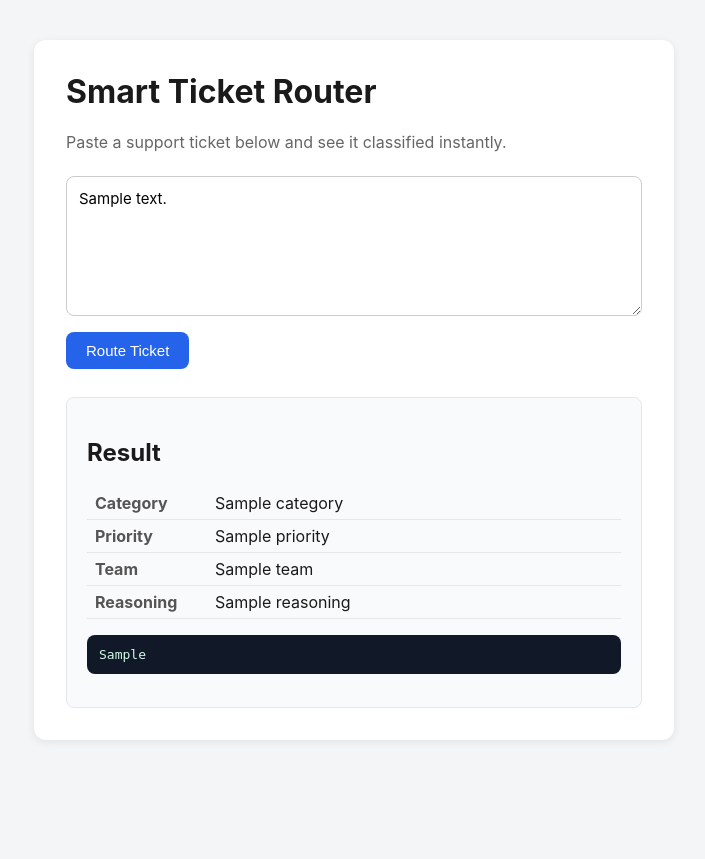
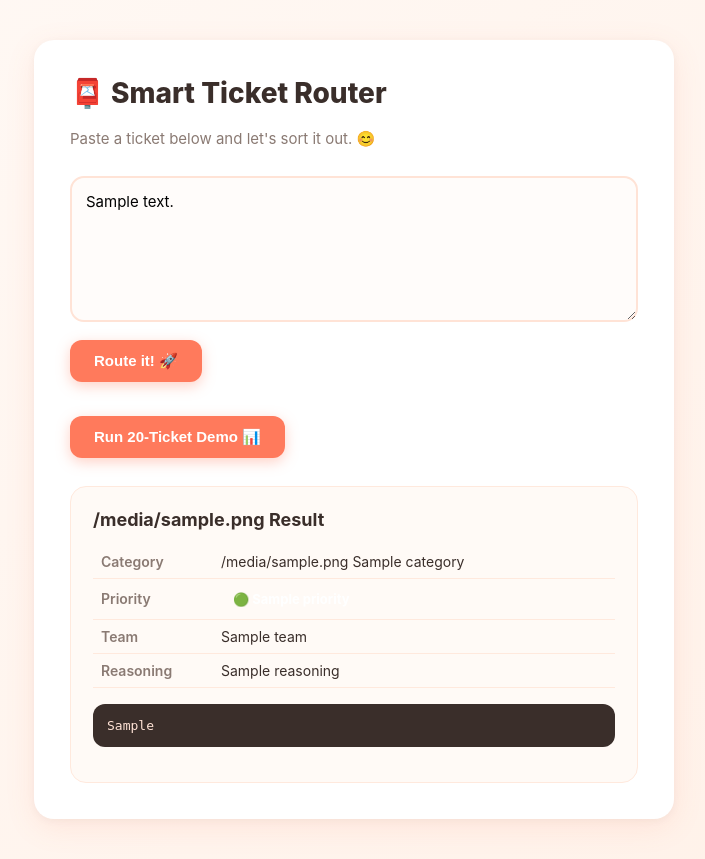
Before and after one commit to phadke-shreya/Smart-Ticket-Router, a FastAPI app: template templates/index.html in a window 1280 px wide. Shown: the whole page, without its empty margins (286-991 px from the left). Before the commit the page ends 708 px from the top, so only its background shows below. Run offline with FastAPI, Linux system fonts and the light colour scheme; the template is opened without the code that fills it: most values are stand-ins (such as "Sample title", 1, 10 or a date in 2020).

Commit message:
style: redesign UI with warm friendly SaaS look - icons, pill badges, soft shadows

```diff
--- a/static/style.css
+++ b/static/style.css
@@ -1,64 +1,146 @@
 * { box-sizing: border-box; }
+
+:root {
+    --accent: #FF7A5C;
+    --accent-dark: #E8624A;
+    --text: #3A2E2A;
+    --text-light: #8A7A73;
+}
+
 body {
     font-family: -apple-system, BlinkMacSystemFont, "Segoe UI", sans-serif;
-    background: #f4f5f7;
+    background: linear-gradient(135deg, #FFF9F5 0%, #FFF1E8 100%);
     margin: 0;
     padding: 40px 20px;
-    color: #1a1a1a;
+    color: var(--text);
+    min-height: 100vh;
 }
+
 .container {
     max-width: 640px;
     margin: 0 auto;
     background: #fff;
-    padding: 32px;
-    border-radius: 12px;
-    box-shadow: 0 2px 8px rgba(0,0,0,0.08);
+    padding: 36px;
+    border-radius: 20px;
+    box-shadow: 0 8px 30px rgba(255, 122, 92, 0.12), 0 2px 8px rgba(0,0,0,0.04);
 }
-h1 { margin-top: 0; }
-.subtitle { color: #666; margin-bottom: 24px; }
+
+h1 {
+    margin-top: 0;
+    font-family: ui-rounded, "SF Pro Rounded", "Nunito", -apple-system, sans-serif;
+    font-weight: 800;
+    font-size: 28px;
+    color: var(--text);
+}
+
+.subtitle {
+    color: var(--text-light);
+    margin-bottom: 28px;
+    font-size: 15px;
+}
+
 textarea {
     width: 100%;
-    padding: 12px;
+    padding: 14px;
     font-size: 15px;
-    border: 1px solid #ccc;
-    border-radius: 8px;
+    border: 2px solid #FFE3D6;
+    border-radius: 14px;
     resize: vertical;
     font-family: inherit;
+    background: #FFFCFA;
+    transition: border-color 0.2s ease;
 }
+
+textarea:focus {
+    outline: none;
+    border-color: var(--accent);
+}
+
 button {
-    margin-top: 12px;
-    padding: 10px 20px;
-    background: #2563eb;
+    margin-top: 14px;
+    padding: 12px 24px;
+    background: var(--accent);
     color: #fff;
     border: none;
-    border-radius: 8px;
+    border-radius: 12px;
     font-size: 15px;
+    font-weight: 600;
     cursor: pointer;
+    transition: transform 0.15s ease, box-shadow 0.15s ease, background 0.15s ease;
+    box-shadow: 0 4px 14px rgba(255, 122, 92, 0.35);
 }
-button:hover { background: #1d4ed8; }
+
+button:hover {
+    background: var(--accent-dark);
+    transform: translateY(-1px);
+    box-shadow: 0 6px 18px rgba(255, 122, 92, 0.45);
+}
+
+button:active {
+    transform: translateY(0);
+}
+
 .result {
     margin-top: 28px;
-    padding: 20px;
+    padding: 22px;
+    border-radius: 16px;
+    background: #FFFAF6;
+    border: 1px solid #FFE9DD;
+    animation: fadeIn 0.3s ease;
+}
+
+@keyframes fadeIn {
+    from { opacity: 0; transform: translateY(6px); }
+    to { opacity: 1; transform: translateY(0); }
+}
+
+.result.error {
+    background: #FFF0EE;
+    border-color: #FFD4CC;
+    color: #C4453A;
+}
+
+.result h2 {
+    font-family: ui-rounded, "SF Pro Rounded", "Nunito", -apple-system, sans-serif;
+    font-size: 18px;
+    margin-top: 0;
+}
+
+table { width: 100%; border-collapse: collapse; margin-bottom: 16px; }
+th, td { text-align: left; padding: 8px 8px; border-bottom: 1px solid #FFE9DD; font-size: 14px; }
+th { width: 120px; color: var(--text-light); font-weight: 600; }
+
+.priority-pill {
+    display: inline-block;
+    padding: 4px 12px;
+    border-radius: 999px;
+    font-weight: 700;
+    font-size: 13px;
+    color: #fff;
+}
+
+.priority-high { background: #FF6B5D; }
+.priority-medium { background: #F5A623; }
+.priority-low { background: #4CAF7D; }
+
+.error-cell {
+    background: #FFF0EE;
+    color: #C4453A;
+    font-weight: 600;
     border-radius: 8px;
-    background: #f9fafb;
-    border: 1px solid #e5e7eb;
 }
-.result.error {
-    background: #fef2f2;
-    border-color: #fecaca;
-    color: #b91c1c;
-}
-table { width: 100%; border-collapse: collapse; margin-bottom: 16px; }
-th, td { text-align: left; padding: 6px 8px; border-bottom: 1px solid #e5e7eb; }
-th { width: 120px; color: #555; }
-.priority-high { color: #dc2626; font-weight: 600; }
-.priority-medium { color: #d97706; font-weight: 600; }
-.priority-low { color: #16a34a; font-weight: 600; }
+
 pre {
-    background: #111827;
-    color: #d1fae5;
-    padding: 12px;
-    border-radius: 8px;
+    background: #3A2E2A;
+    color: #FFE3D6;
+    padding: 14px;
+    border-radius: 12px;
     overflow-x: auto;
     font-size: 13px;
 }
+
+.split-note {
+    margin-top: 20px;
+    font-weight: 700;
+    color: var(--accent);
+}
--- a/templates/index.html
+++ b/templates/index.html
@@ -7,27 +7,36 @@
 </head>
 <body>
     <div class="container">
-        <h1>Smart Ticket Router</h1>
-        <p class="subtitle">Paste a support ticket below and see it classified instantly.</p>
+        <h1>📮 Smart Ticket Router</h1>
+        <p class="subtitle">Paste a ticket below and let's sort it out. 😊</p>
 
         <form method="post" action="/route">
             <textarea name="ticket_text" rows="6" placeholder="e.g. I've been charged twice for my order and no one has responded to my emails!!">{{ ticket_text }}</textarea>
-            <button type="submit">Route Ticket</button>
+            <button type="submit">Route it! 🚀</button>
         </form>
+
+        <p class="subtitle" style="margin-top: 20px;">
+            <a href="/demo"><button type="button">Run 20-Ticket Demo 📊</button></a>
+        </p>
 
         {% if error %}
         <div class="result error">
-            <h2>Error</h2>
+            <h2>Oops, something went wrong</h2>
             <p>{{ error }}</p>
         </div>
         {% endif %}
 
         {% if result %}
         <div class="result">
-            <h2>Result</h2>
+            <h2>{{ category_icons[result.category] }} Result</h2>
             <table>
-                <tr><th>Category</th><td>{{ result.category }}</td></tr>
-                <tr><th>Priority</th><td class="priority-{{ result.priority|lower }}">{{ result.priority }}</td></tr>
+                <tr><th>Category</th><td>{{ category_icons[result.category] }} {{ result.category }}</td></tr>
+                <tr><th>Priority</th><td>
+                    <span class="priority-pill priority-{{ result.priority|lower }}">
+                        {% if result.priority == "High" %}🔴{% elif result.priority == "Medium" %}🟠{% else %}🟢{% endif %}
+                        {{ result.priority }}
+                    </span>
+                </td></tr>
                 <tr><th>Team</th><td>{{ result.team }}</td></tr>
                 <tr><th>Reasoning</th><td>{{ result.reasoning }}</td></tr>
             </table>
```
